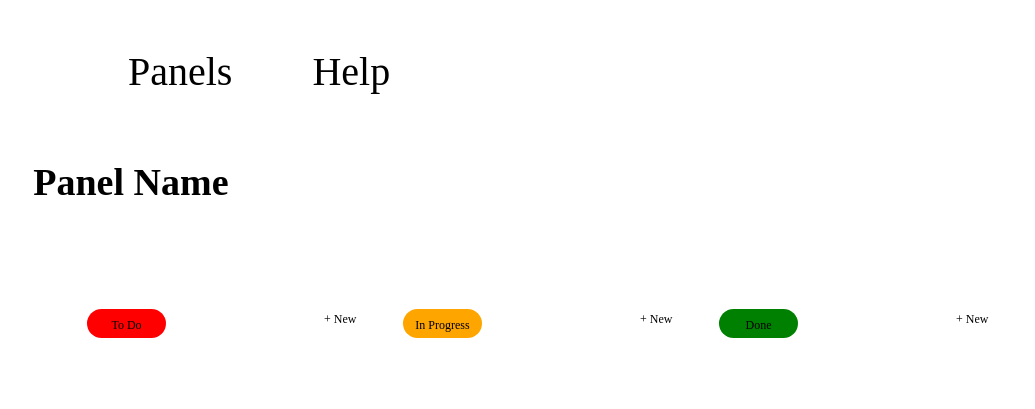
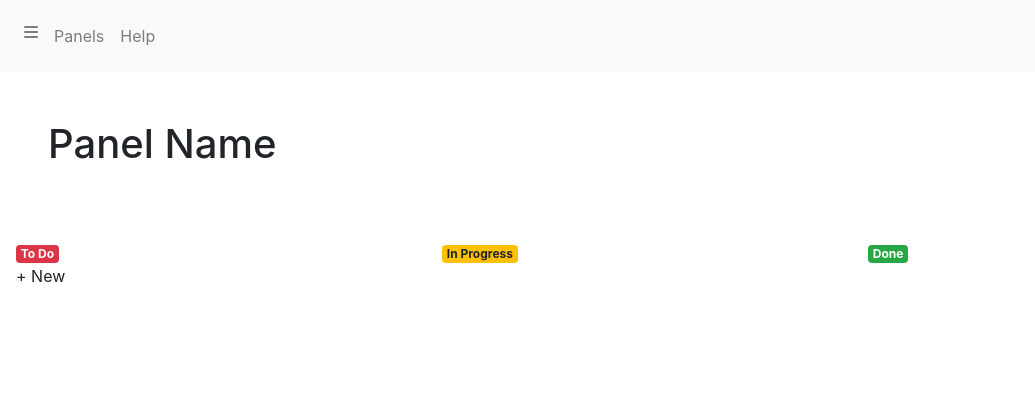
Before and after one commit to osanchezrei/TheVeloppers, a plain HTML site: page index.html in a window 1280 px wide. Shown: the whole page, without its empty margins (0-1035 px from the left). Drawn offline with nearby package versions, Linux system fonts and the light colour scheme.

Commit message:
Implementado Bootstrap
Aplicadas mejoras en base al funcionamiento de Bootstrap, NAV y CONTAINER mejorados.

```diff
--- a/index.html
+++ b/index.html
@@ -1,38 +1,60 @@
 <!DOCTYPE html>
 <html lang="es" dir="ltr">
   <head>
+    <title>The Velopments "TO DO"</title>
     <meta charset="utf-8">
-    <title>The Velopments "TO DO"</title>
+    <meta name="viewport" content="width=device-width, initial-scale=1">
     <link href="styles/style-index.css" type="text/css" rel="stylesheet" >
-  </head>
+    <script src="https://kit.fontawesome.com/b65f2aafcd.js" crossorigin="anonymous"></script>
+    <link rel="stylesheet" href="https://cdn.jsdelivr.net/npm/bootstrap@4.6.1/dist/css/bootstrap.min.css" integrity="sha384-zCbKRCUGaJDkqS1kPbPd7TveP5iyJE0EjAuZQTgFLD2ylzuqKfdKlfG/eSrtxUkn" crossorigin="anonymous">  </head>
   <body>
-    <nav>
-      <img>
-      <p>Panels</p>
-      <p>Help</p>
+    <!-- NAVIGATION MENU -->
+    <nav class="navbar navbar-expand-sm bg-light navbar-light p-3">
+      <ul class="navbar-nav">
+        <li class="nav-item">
+          <i class="fa-solid fa-bars nav-link menu-button"></i>
+        </li>
+        <li class="nav-item">
+          <a class="nav-link" href="#">Panels</a>
+        </li>
+        <li class="nav-item">
+          <a class="nav-link" href="#">Help</a>
+        </li>
+      </ul>
     </nav>
-      <h1>
-        Panel Name
-      </h1>
-      <!-- todo list-->
-    <content>
-      <!-- todo -->
+    <h1 class="p-5 "> Panel Name </h1>
+    <!-- todo list-->
+    <div class="container-fluid p-3">
+      <div class="row">
+        <div class="col">
+          <div class="flex-row">
+            <span class="badge badge-danger">To Do</span>
+            <p>+ New</p>
+          </div>
+        </div>
+        <div class="col">
+          <span class="badge badge-warning">In Progress</span>
+        </div>
+        <div class="col">
+          <span class="badge badge-success">Done</span>
+        </div>
+      </div>
+    </div>
+
+    <!-- <content>
       <div>
-        <p class="todo">To Do</p>
+        <span class="badge badge-danger">To Do</span>
         <p>+ New</p>
       </div>
-
-      <!-- in progress -->
       <div>
         <p class="inprogress">In Progress</p>
         <p>+ New</p>
       </div>
-
-        <!-- done -->
       <div>
         <p class="done">Done</p>
         <p>+ New</p>
       </div>
-    <content>
+    <content> -->
+
   </body>
 </html>
--- a/styles/style-index.css
+++ b/styles/style-index.css
@@ -1,79 +1,48 @@
-body{
+.wrapper {
+  font-size: 0
+}
+.body{
   width-min: 100%;
 }
-nav{
-  display: flex;
+.nav{
+  display: block;
   width: 100%;
+  padding-left: 2%;
 }
 
-nav img{
-  margin: 20px;
-  padding: 20px;;
-}
-
-nav p{
-  margin: 20px;
-  padding: 20px;;
-  font-size:40px;
-}
-
-h1{
+.h1{
   width: 95%;
   font-size: 38px;
   padding-left: 2%;
 }
 
-
 content{
   display: flex;
-  width: 100%;
+  flex-direction: row;
+  width: 75%;
 }
 
 content div{
-  flex: auto;
   display: flex;
+  flex-direction: row;
   min-width: 25%;
 }
 
-content div p{
+/* content div span{
   min-width: 25%;
   margin: 25%;
   padding-top: 1%;
 
-}
+} */
 
-@media screen and (min-width: 1540px) {
-  content div p{
-    font-size: 100%;
-  }
-}
-
-@media screen and (max-width: 1540px) {
-  content div p{
-    font-size: 75%;
-  }
-}
-
-@media screen and (max-width: 1150px) {
-  content div p{
-    font-size: 50%;
-  }
-}
-
-@media screen and (max-width: 775px) {
-  content div p{
-    font-size: 25%;
-  }
-}
-
-content div p:first-child{
+/* content div span:first-child{
   height: 15%;
   border-radius: 15px;
   display: flex;
   align-items: center;
   text-align: center;
   justify-content: center;
-}
+} */
 
 .todo{
   background-color: red;
@@ -86,3 +55,28 @@ content div p:first-child{
 .done{
   background-color: green;
 }
+
+
+@media screen and (min-width: 1540px) {
+  .content div p{
+    font-size: 100%;
+  }
+}
+
+@media screen and (max-width: 1540px) {
+  .content div p{
+    font-size: 75%;
+  }
+}
+
+@media screen and (max-width: 1150px) {
+  .content div p{
+    font-size: 50%;
+  }
+}
+
+@media screen and (max-width: 775px) {
+  .content div p{
+    font-size: 25%;
+  }
+}
```
